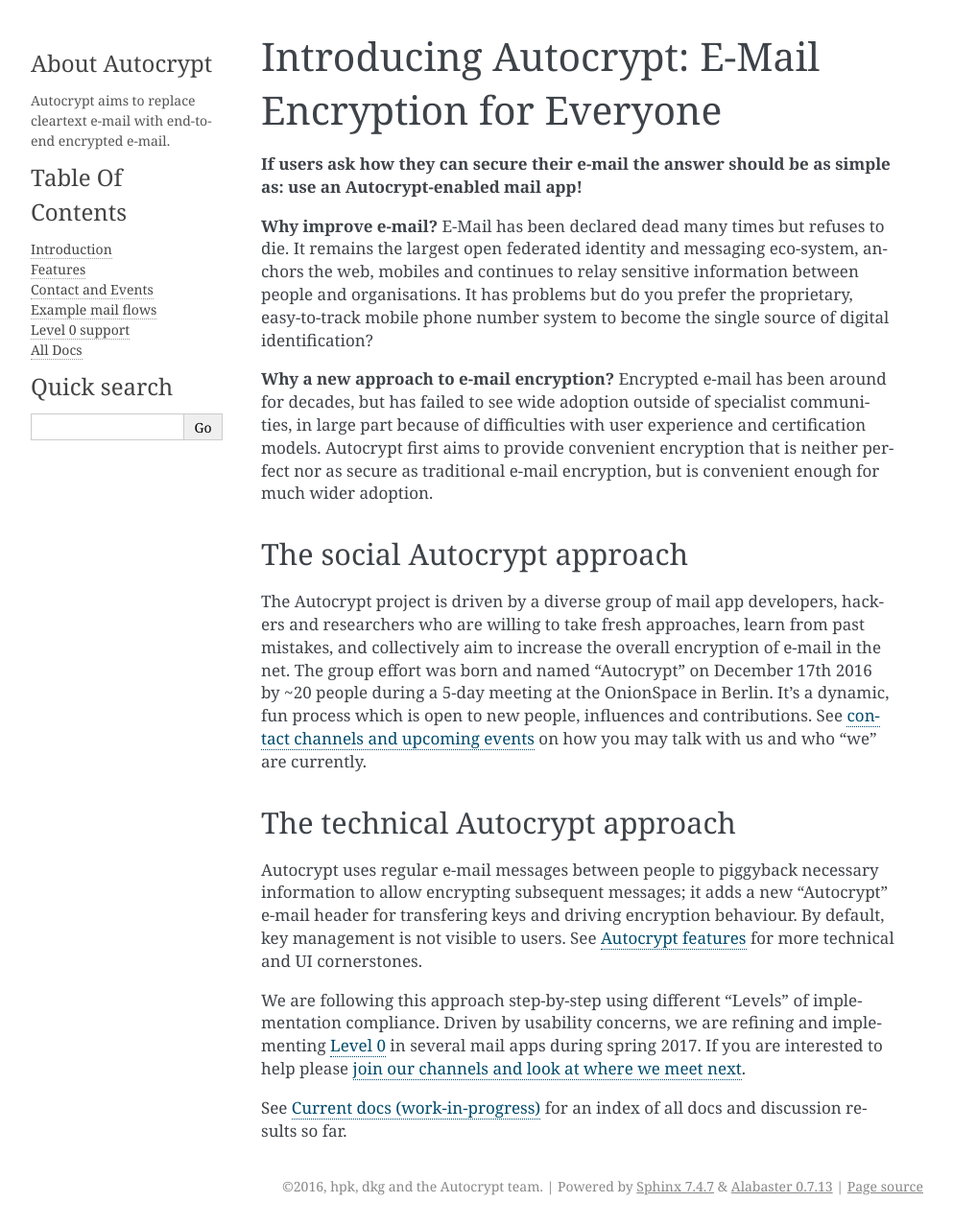
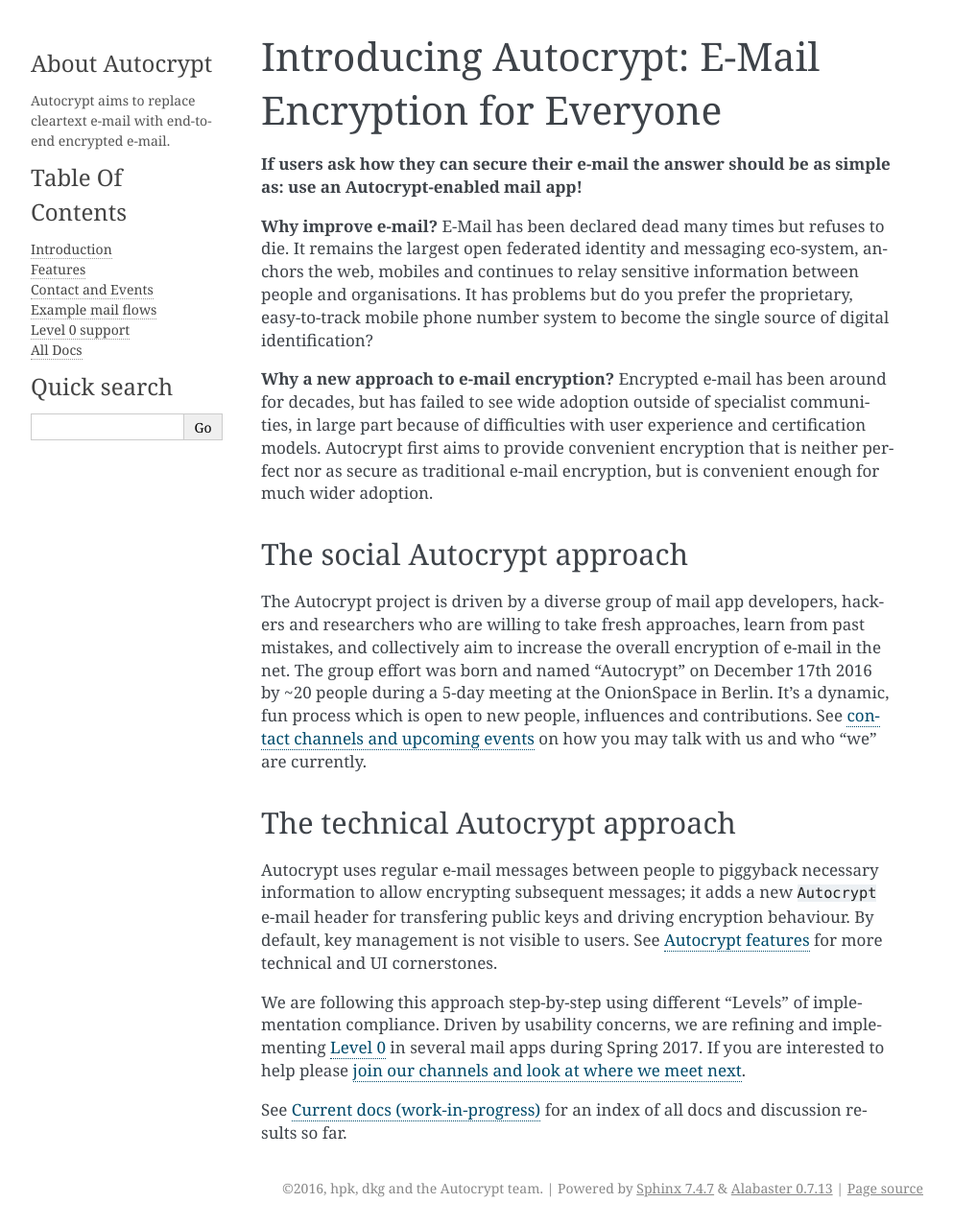
Before and after one commit to autocrypt/autocrypt, a Sphinx documentation site: the page built from doc/index.rst, in a window 1280 px wide. Shown: the whole page at 96% size, without its empty margins (148-1141 px from the left). Built offline with Sphinx 7.4.7, drawn with Linux system fonts in a browser that asks for light colours.

Commit message:
minor spelling, grammar, formatting cleanups

```diff
--- a/doc/index.rst
+++ b/doc/index.rst
@@ -38,14 +38,14 @@
 
 Autocrypt uses regular e-mail messages between people to piggyback
 necessary information to allow encrypting subsequent messages; it
-adds a new "Autocrypt" e-mail header for transfering keys and
+adds a new ``Autocrypt`` e-mail header for transfering public keys and
 driving encryption behaviour. By default, key management is not visible
 to users. See :doc:`features` for more technical and UI cornerstones.
 
 We are following this approach step-by-step using different "Levels"
 of implementation compliance.  Driven by usability concerns, we are
 refining and implementing :doc:`Level 0 <level0>` in several mail apps
-during spring 2017.  If you are interested to help please :doc:`join our
+during Spring 2017.  If you are interested to help please :doc:`join our
 channels and look at where we meet next <contact>`.
 
 See :doc:`contents` for an index of all docs and discussion results so far.
```
Also changed, not shown: doc/level0.rst (+9 -7 lines).
